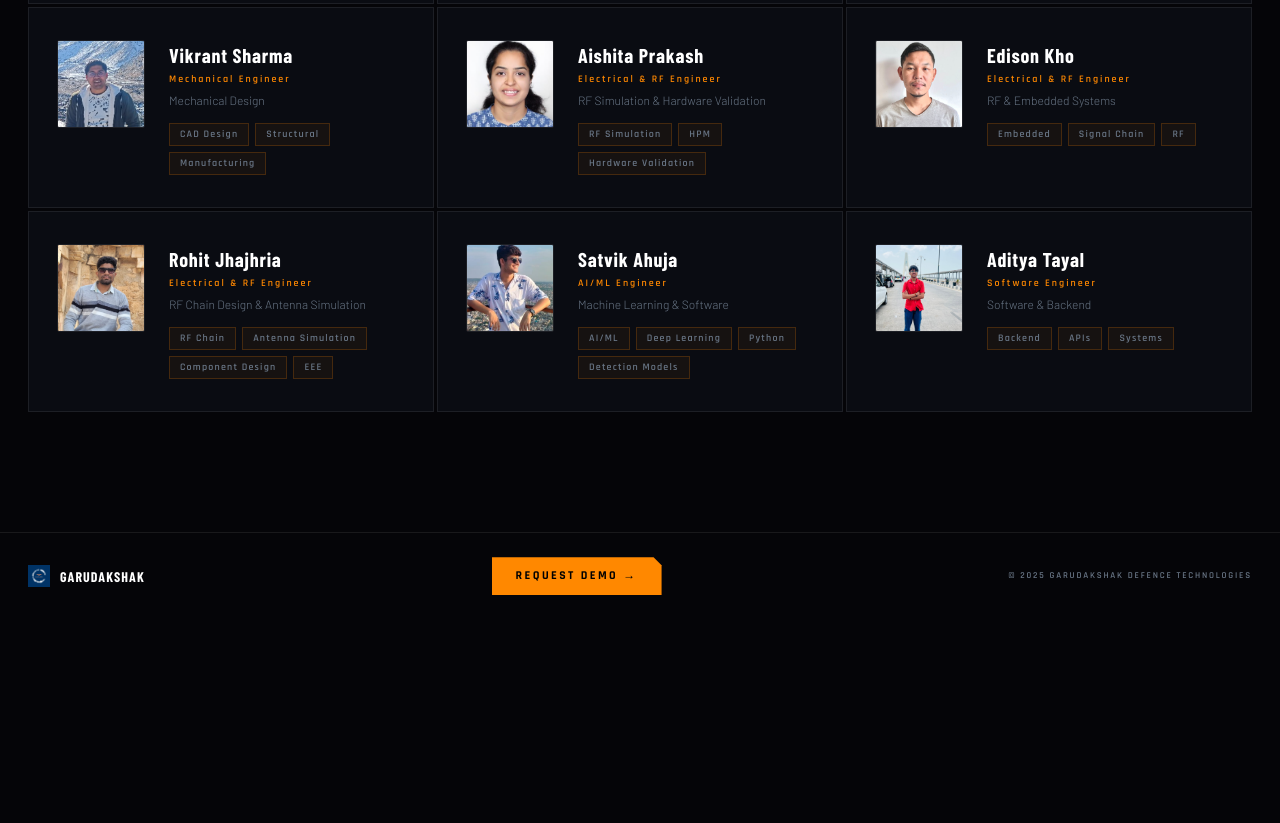
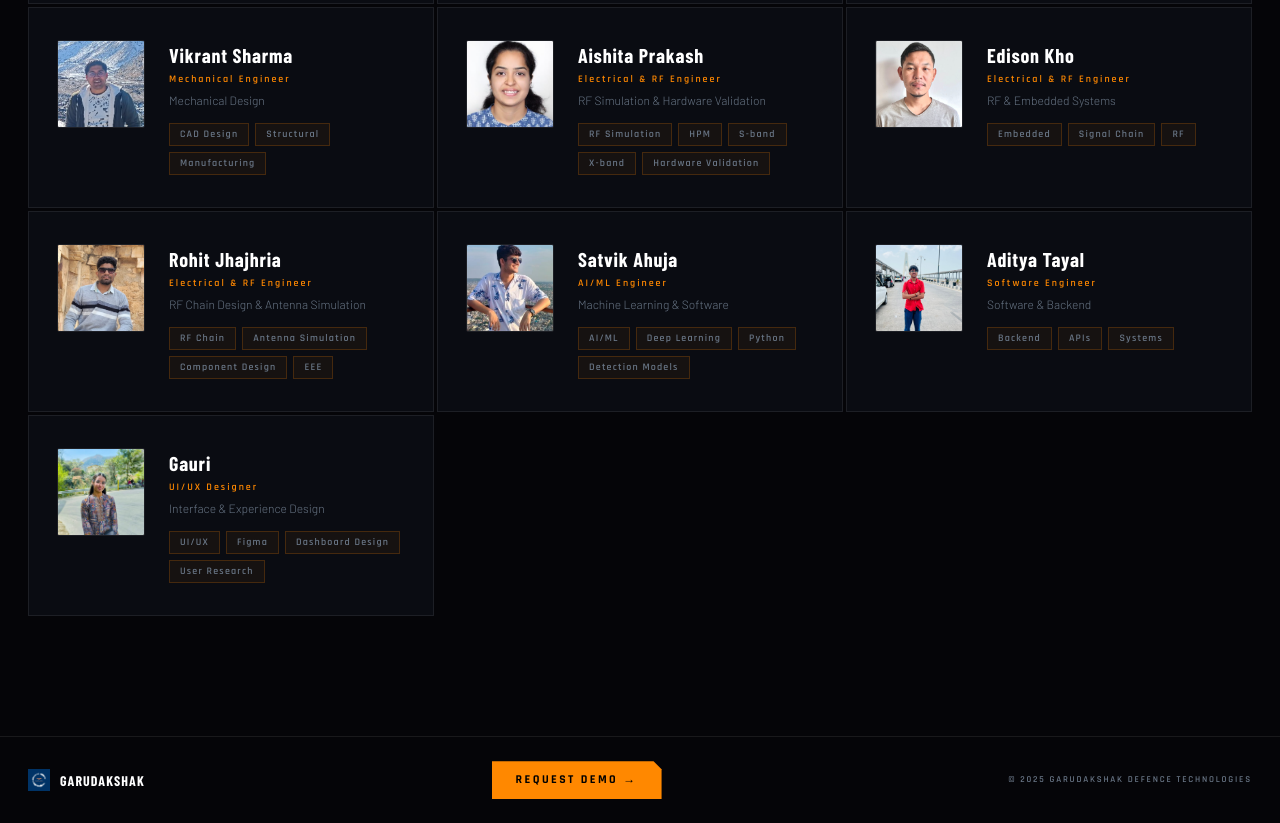
Before and after one commit to Saranshzu/garudakshak-website, a Next.js app: page /team in a window 1280 px wide. Shown: the part 920-1743 px from the top of the page. Before the commit the page ends 1539 px from the top, so only its background shows below. Built offline with nearby package versions, Linux system fonts and the light colour scheme; a web font is replaced by a local one.

Commit message:
fix: video freeze after 2s, add Gauri to team, fix GET DEMO links

```diff
--- a/src/app/page.js
+++ b/src/app/page.js
@@ -9,6 +9,7 @@ export default function Home() {
   const [videoLoaded, setVideoLoaded]   = useState(false);
   const [activeProto, setActiveProto]   = useState(0);
   const protoSectionRef = useRef(null);
+  const videoRef = useRef(null);
 
   /* ── DATA ─────────────────────────────────────────── */
   /* Supporter logos
@@ -261,8 +262,13 @@ export default function Home() {
 
         {/* video */}
         <video
-          autoPlay muted loop playsInline
-          onCanPlay={()=>setVideoLoaded(true)}
+          autoPlay muted playsInline
+          ref={videoRef}
+          onCanPlay={()=>{
+            setVideoLoaded(true);
+            // freeze on the good opening frame after 2s
+            setTimeout(()=>{ if(videoRef.current) videoRef.current.pause(); }, 2000);
+          }}
           style={{position:'absolute',inset:0,width:'100%',height:'100%',objectFit:'cover',zIndex:1,opacity:videoLoaded?1:0,transition:'opacity 1s'}}
         >
           <source src="/videos/intro.mp4"  type="video/mp4"/>
@@ -583,7 +589,7 @@ export default function Home() {
                   {/* Right antenna panel → label top-right */}
                   <path d="M 318,112 C 360,88 408,60 445,38" stroke="#FF8800" strokeWidth="1.1" fill="none" markerEnd="url(#arw)" strokeDasharray="5,2.5" opacity="0.9"/>
                   <rect x="448" y="26" width="122" height="18" rx="2" fill="rgba(4,4,8,0.85)"/>
-                  <text x="451" y="39" fill="#FF8800" fontSize="10" fontFamily="'Rajdhani',sans-serif" fontWeight="700" letterSpacing="0.12em">270° ARRANGEMENT</text>
+                  <text x="451" y="39" fill="#FF8800" fontSize="10" fontFamily="'Rajdhani',sans-serif" fontWeight="700" letterSpacing="0.12em">360° ARRANGEMENT</text>
 
                   {/* Cylindrical base → label right-mid */}
                   <path d="M 295,295 C 360,295 408,288 445,285" stroke="#FF8800" strokeWidth="1.1" fill="none" markerEnd="url(#arw)" strokeDasharray="5,2.5" opacity="0.9"/>
@@ -854,7 +860,7 @@ export default function Home() {
           <div>
             <div className="stag">THE TEAM</div>
             <h2 className="hd" style={{fontSize:'clamp(32px,4vw,52px)',fontWeight:900,lineHeight:.95,margin:0}}>
-              9 engineers.<br/><span style={{color:A}}>One mission.</span>
+              10 engineers.<br/><span style={{color:A}}>One mission.</span>
             </h2>
           </div>
           <div style={{display:'flex',flexDirection:'column',gap:12,alignItems:'flex-start',maxWidth:440}}>
--- a/src/app/team/page.js
+++ b/src/app/team/page.js
@@ -50,7 +50,7 @@ const team = [
     spec:"RF Simulation & Hardware Validation",
     image:"/images/Aishita.png",
     bio:"Specializes in RF simulation and hardware validation. Contributes to the S-band HPM prototype, RF front-end chain design, and X-band HPM system development — bridging EM simulation to physical hardware.",
-    tags:["RF Simulation","HPM","Hardware Validation"],
+    tags:["RF Simulation","HPM","S-band","X-band","Hardware Validation"],
   },
   {
     name:"Edison Kho",
@@ -83,6 +83,14 @@ const team = [
     image:"/images/aditya.jpeg",
     bio:"Develops backend services, data pipelines, and the API layer that connects hardware sensors to the control software.",
     tags:["Backend","APIs","Systems"],
+  },
+  {
+    name:"Gauri",
+    role:"UI/UX Designer",
+    spec:"Interface & Experience Design",
+    image:"/images/Gauri.jpeg",
+    bio:"Designs the operator-facing interfaces for the Garuda-Shield platform — from real-time threat dashboards to mobile control apps — making complex defense systems intuitive to use.",
+    tags:["UI/UX","Figma","Dashboard Design","User Research"],
   },
 ];
 
```
Also changed, not shown: public/images/gauri.jpeg (added).
